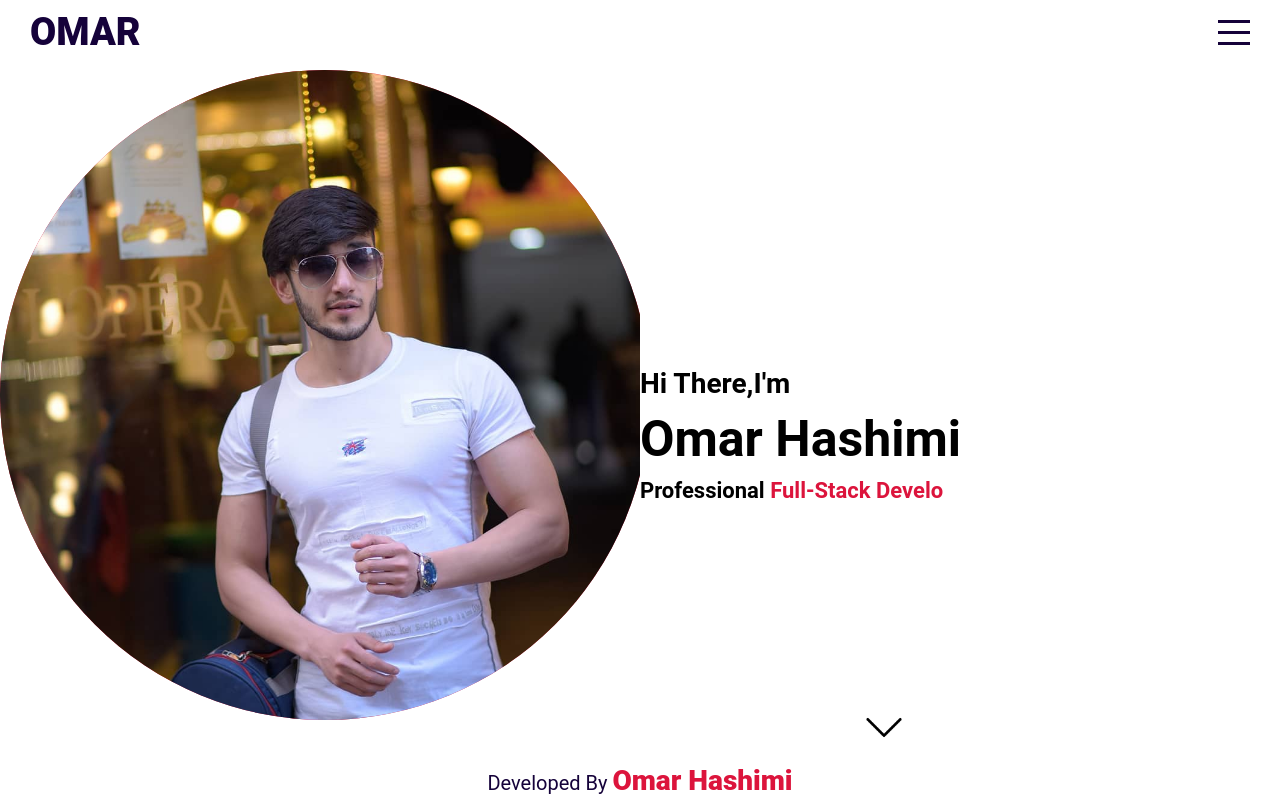
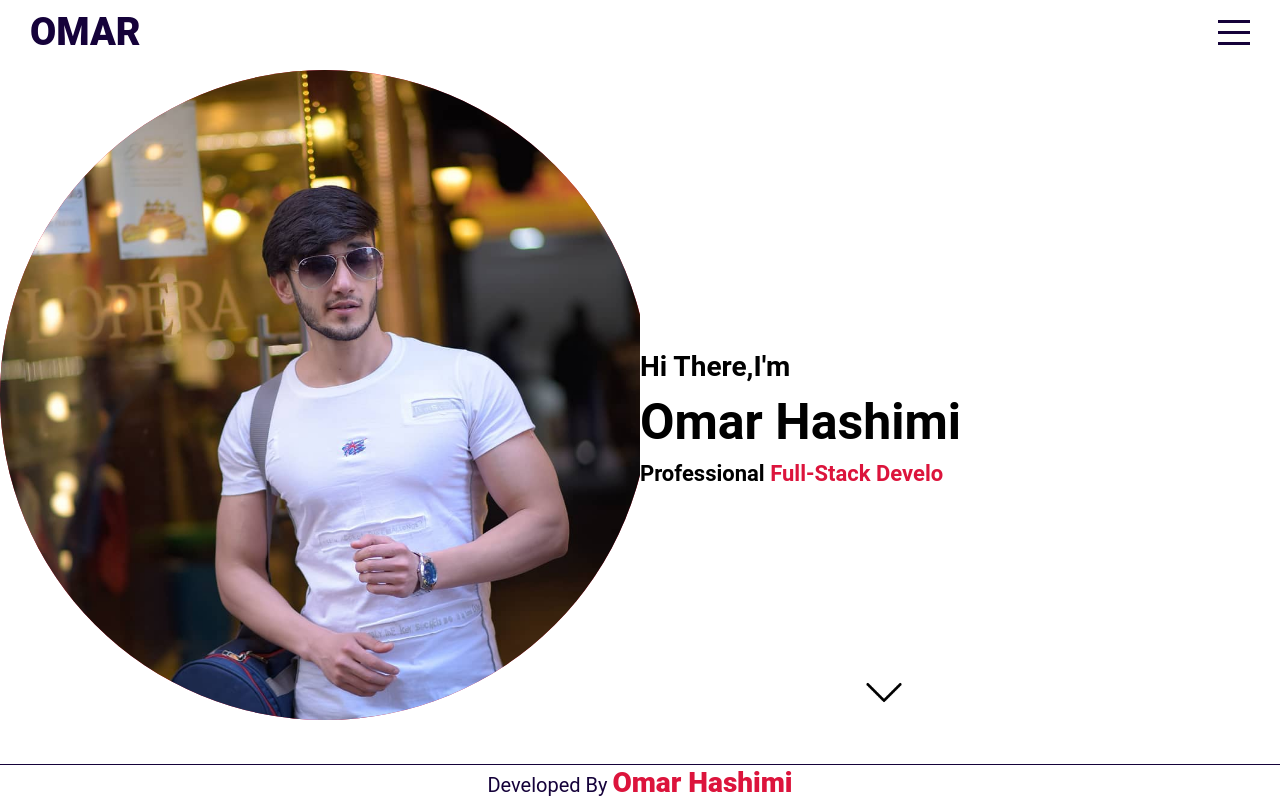
Before and after one commit to omarhashimi111/omarhashimi111.github.af, a React (Vite) app: page / in a window 1280 px wide. Built offline with nearby package versions, Linux system fonts and the light colour scheme.

Commit message:
Fixed the bug on footer and sections

```diff
--- a/src/App.scss
+++ b/src/App.scss
@@ -3,7 +3,7 @@
 
     .sections{
         width: 100%;
-        height: calc(100vh - 110px);
+        height: calc(100vh - 105px);
         background-color: black;
         position: relative;
         top: 70px;
@@ -17,7 +17,7 @@
 
         > *{
             width: 100%;
-            height: calc(100vh - 70px);
+            height: calc(100vh - 105px);
             scroll-snap-align: start;
         }
     }
--- a/src/components/footer/footer.scss
+++ b/src/components/footer/footer.scss
@@ -4,7 +4,8 @@
 .footer{
     background-color: rgba(255,255,255,.2);
     width: 100%;
-    height: 40px;
+    height: 35px;
+    border-top: 1px solid $mainColor;
     display: flex;
     justify-content: center;
     align-items: center;
```
